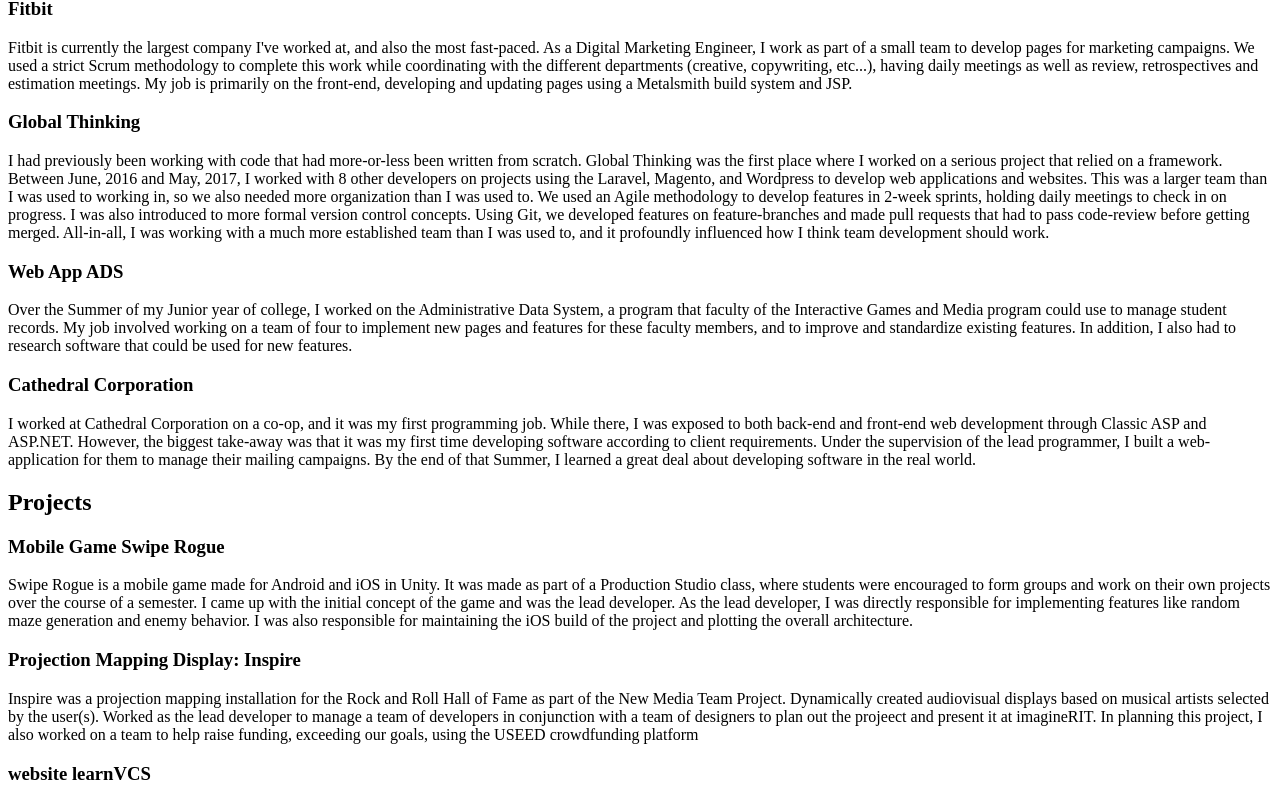
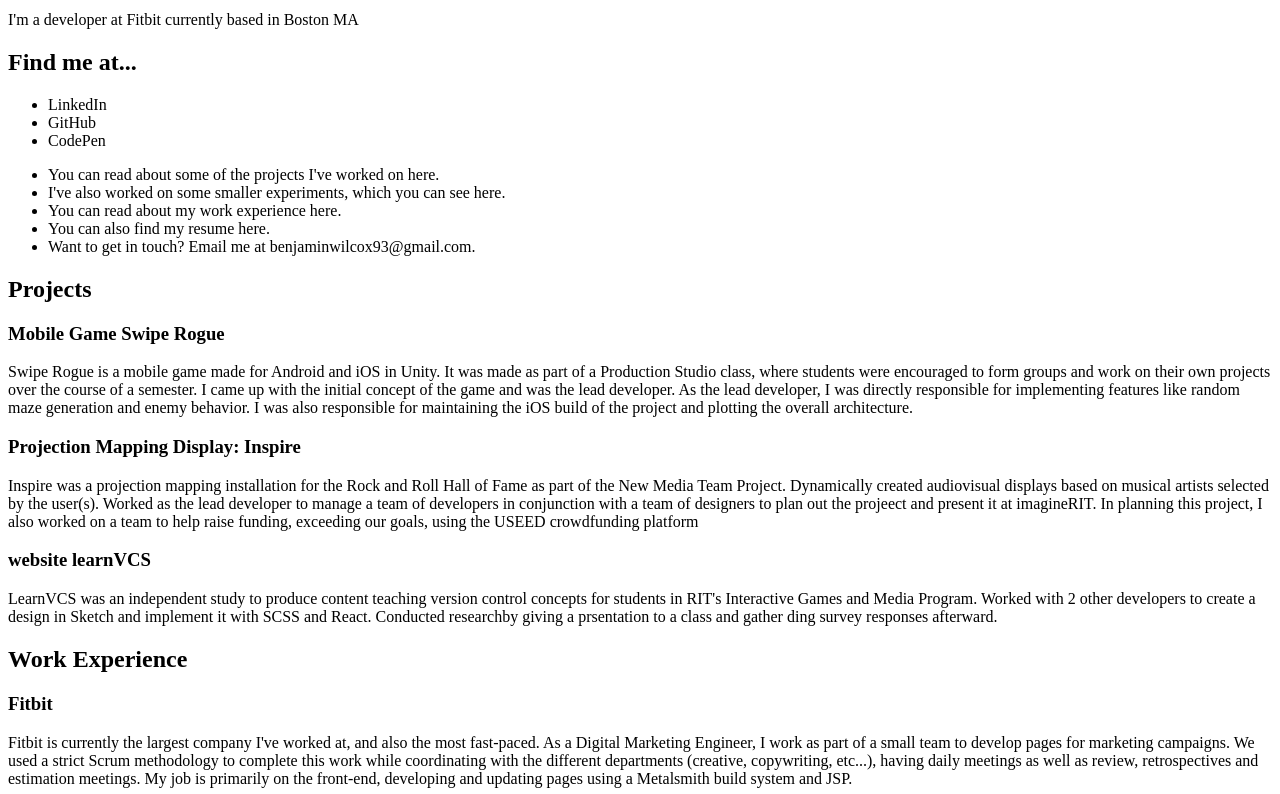
Before and after one commit to reccanti/gatsby-portfolio, a Gatsby site: page / in a window 1280 px wide. Shown: the part 69-863 px from the top of the page. Built offline with nearby package versions, Linux system fonts and the light colour scheme; Gatsby itself is replaced by a stand-in of ours.

Commit message:
Add About section
Adds an about section that provides basic contact information and will
link to other sections on the home page.

```diff
--- a/src/pages/index.js
+++ b/src/pages/index.js
@@ -53,6 +53,36 @@
 
   return (
     <div>
+
+      { /* about section */ }
+      <h1>Hi I'm Ben Wilcox, and I make cool stuff for the web</h1>
+      <p>I'm a developer at Fitbit currently based in Boston MA</p>
+      <h2>Find me at...</h2>
+      <ul>
+        <li>LinkedIn</li>
+        <li>GitHub</li>
+        <li>CodePen</li>
+      </ul>
+      <ul>
+        <li>You can read about some of the projects I've worked on here.</li>
+        <li>I've also worked on some smaller experiments, which you can see here.</li>
+        <li>You can read about my work experience here.</li>
+        <li>You can also find my resume here.</li>
+        <li>Want to get in touch? Email me at benjaminwilcox93@gmail.com.</li>
+      </ul>
+
+      { /* Projects section */ }
+      <h2>Projects</h2>
+      {projectOrder.map((projectName) =>
+        <div key={projectPosts[projectName].id}>
+          <h3>{projectPosts[projectName].childMarkdownRemark.frontmatter.headline}</h3>
+          <div
+            dangerouslySetInnerHTML={{ __html: projectPosts[projectName].childMarkdownRemark.html }}
+          ></div>
+        </div>
+      )}
+
+      { /* Work Experience section */ }
       <h2>Work Experience</h2>
       {workOrder.map((workName) =>
         <div key={workPosts[workName].id}>
@@ -62,15 +92,7 @@
           ></div>
         </div>
       )}
-      <h2>Projects</h2>
-      {projectOrder.map((projectName) =>
-        <div key={projectPosts[projectName].id}>
-          <h3>{projectPosts[projectName].childMarkdownRemark.frontmatter.headline}</h3>
-          <div
-            dangerouslySetInnerHTML={{ __html: projectPosts[projectName].childMarkdownRemark.html }}
-          ></div>
-        </div>
-      )}
+
     </div>
   )
 }
```
